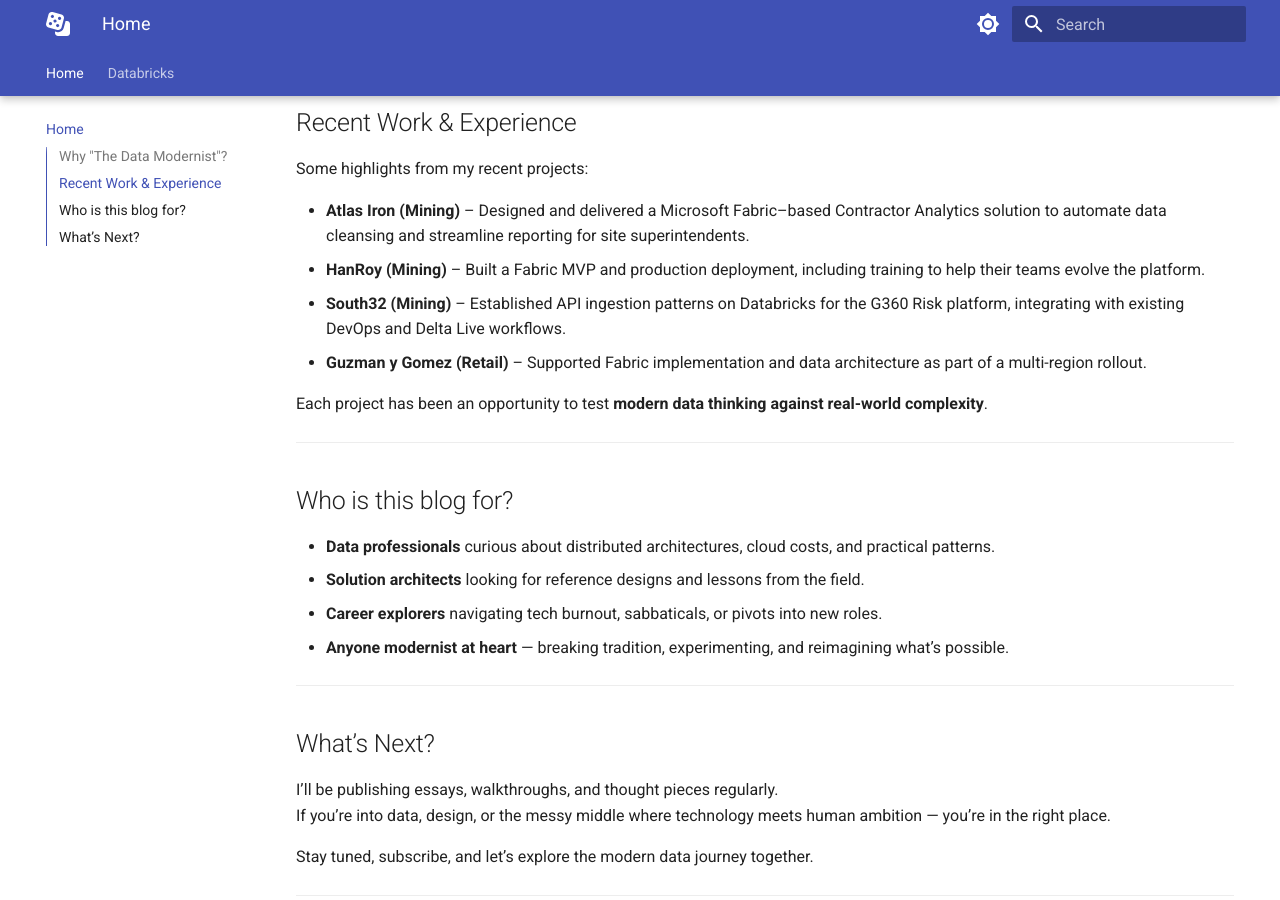
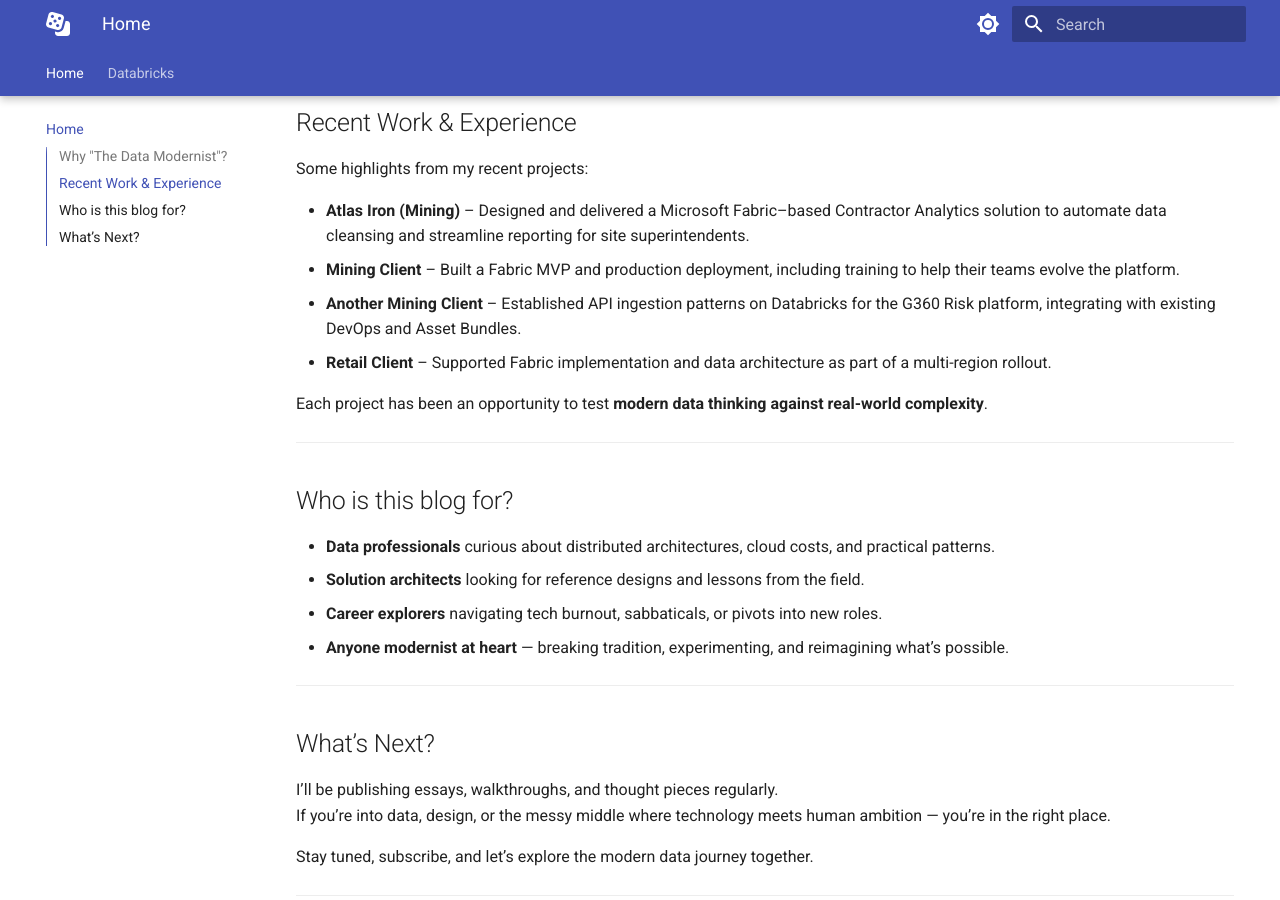
Before and after one commit to hiteshtulsani/data-modernist, an MkDocs documentation site: the page built from docs/index.md, in a window 1280 px wide and 900 px high, scrolled down 643 px. Built offline with MkDocs 1.6.1 and Material for MkDocs 9.7.7, drawn with Linux system fonts in a browser that asks for light colours.

Commit message:
Modified the Home Page - removed client names

```diff
--- a/docs/index.md
+++ b/docs/index.md
@@ -24,9 +24,9 @@
 Some highlights from my recent projects:
 
 - **Atlas Iron (Mining)** – Designed and delivered a Microsoft Fabric–based Contractor Analytics solution to automate data cleansing and streamline reporting for site superintendents.
-- **HanRoy (Mining)** – Built a Fabric MVP and production deployment, including training to help their teams evolve the platform.
-- **South32 (Mining)** – Established API ingestion patterns on Databricks for the G360 Risk platform, integrating with existing DevOps and Delta Live workflows.
-- **Guzman y Gomez (Retail)** – Supported Fabric implementation and data architecture as part of a multi-region rollout.
+- **Mining Client** – Built a Fabric MVP and production deployment, including training to help their teams evolve the platform.
+- **Another Mining Client** – Established API ingestion patterns on Databricks for the G360 Risk platform, integrating with existing DevOps and Asset Bundles.
+- **Retail Client** – Supported Fabric implementation and data architecture as part of a multi-region rollout.
 
 Each project has been an opportunity to test **modern data thinking against real-world complexity**.
 
```
